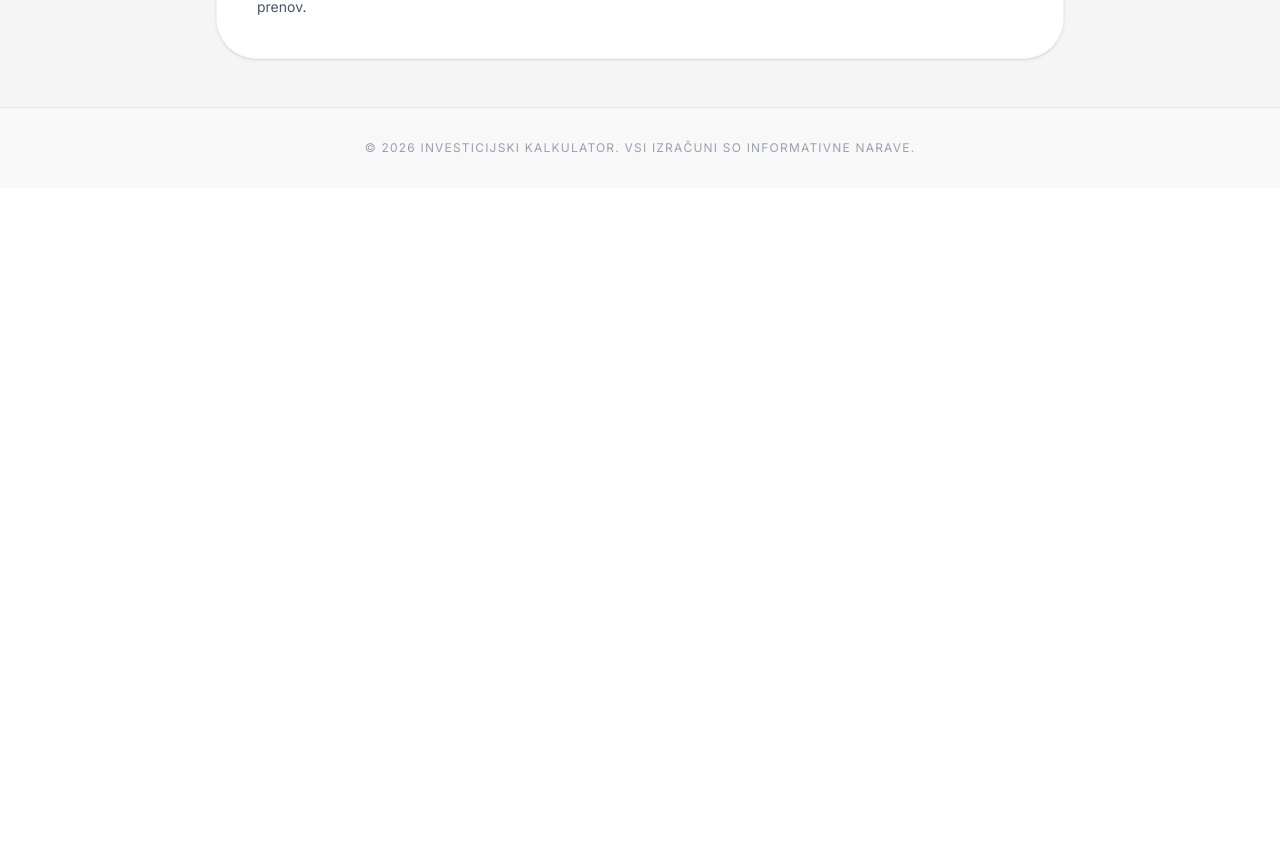
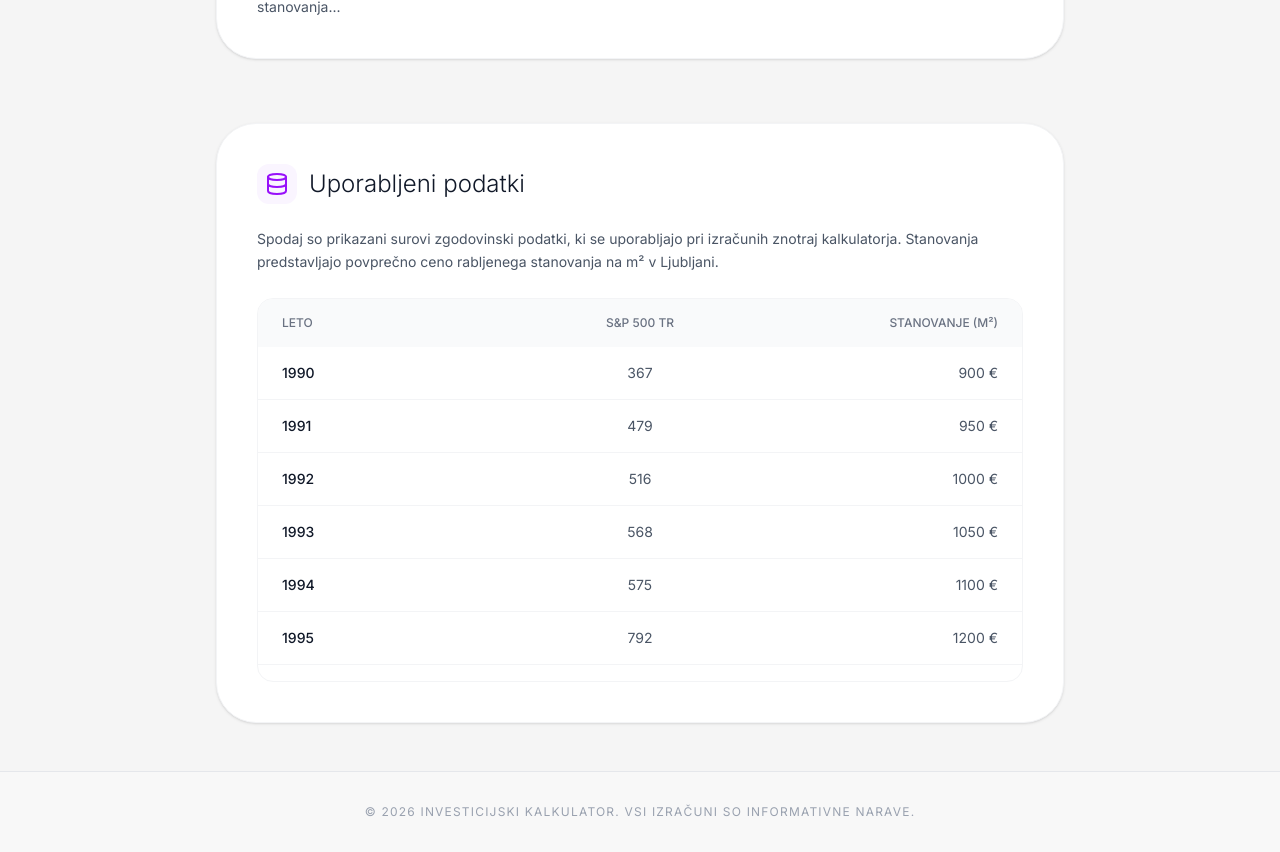
Before and after one commit to Zankooo/index-vs-stanovanja-slo, a Vue app in the folder frontend/: page /about in a window 1280 px wide. Shown: the part 1480-2332 px from the top of the page. Before the commit the page ends 1668 px from the top, so only its background shows below. Built offline with nearby package versions, Linux system fonts and the light colour scheme.

Commit message:
dodan vercel.json za deploy

```diff
--- a/frontend/index.html
+++ b/frontend/index.html
@@ -3,6 +3,7 @@
   <head>
     <meta charset="UTF-8" />
     <meta name="viewport" content="width=device-width, initial-scale=1.0" />
+    <link rel="icon" type="image/x-icon" href="/public/favicon.svg">
     <title>My Google AI Studio App</title>
   </head>
   <body>
--- a/frontend/src/App.vue
+++ b/frontend/src/App.vue
@@ -10,6 +10,7 @@
         <nav class="flex gap-6 sm:gap-8 text-[10px] sm:text-sm font-medium uppercase tracking-widest">
           <router-link to="/" class="hover:opacity-60 transition-opacity" active-class="text-black">Domov</router-link>
           <router-link to="/about" class="hover:opacity-60 transition-opacity" active-class="text-black">O projektu</router-link>
+          <router-link to="/feedback" class="hover:opacity-60 transition-opacity" active-class="text-black">Predlogi</router-link>
         </nav>
       </div>
     </header>
--- a/frontend/src/main.js
+++ b/frontend/src/main.js
@@ -4,10 +4,12 @@ import App from './App.vue'
 import { createRouter, createWebHistory } from 'vue-router'
 import Home from './views/Home.vue'
 import About from './views/About.vue'
+import Feedback from './views/Feedback.vue'
 
 const routes = [
   { path: '/', component: Home },
   { path: '/about', component: About },
+  { path: '/feedback', component: Feedback },
 ]
 
 const router = createRouter({
--- a/frontend/src/views/About.vue
+++ b/frontend/src/views/About.vue
@@ -1,5 +1,45 @@
 <script setup>
-import { Info, Calculator, Lightbulb, Home as HomeIcon } from 'lucide-vue-next'
+import { Info, Calculator, Lightbulb, Home as HomeIcon, Database } from 'lucide-vue-next'
+
+const podatki = [
+  { leto: 1990, sp500: 367, stanovanje: 900 },
+  { leto: 1991, sp500: 479, stanovanje: 950 },
+  { leto: 1992, sp500: 516, stanovanje: 1000 },
+  { leto: 1993, sp500: 568, stanovanje: 1050 },
+  { leto: 1994, sp500: 575, stanovanje: 1100 },
+  { leto: 1995, sp500: 792, stanovanje: 1200 },
+  { leto: 1996, sp500: 1034, stanovanje: 1250 },
+  { leto: 1997, sp500: 1298, stanovanje: 1300 },
+  { leto: 1998, sp500: 1670, stanovanje: 1350 },
+  { leto: 1999, sp500: 2021, stanovanje: 1400 },
+  { leto: 2000, sp500: 1837, stanovanje: 1450 },
+  { leto: 2001, sp500: 1618, stanovanje: 1500 },
+  { leto: 2002, sp500: 1261, stanovanje: 1600 },
+  { leto: 2003, sp500: 1622, stanovanje: 1700 },
+  { leto: 2004, sp500: 1799, stanovanje: 1850 },
+  { leto: 2005, sp500: 1887, stanovanje: 2000 },
+  { leto: 2006, sp500: 2186, stanovanje: 2300 },
+  { leto: 2007, sp500: 2306, stanovanje: 2700 },
+  { leto: 2008, sp500: 1452, stanovanje: 2660 },
+  { leto: 2009, sp500: 1837, stanovanje: 2390 },
+  { leto: 2010, sp500: 2117, stanovanje: 2420 },
+  { leto: 2011, sp500: 2158, stanovanje: 2440 },
+  { leto: 2012, sp500: 2504, stanovanje: 2320 },
+  { leto: 2013, sp500: 3315, stanovanje: 2080 },
+  { leto: 2014, sp500: 3769, stanovanje: 2020 },
+  { leto: 2015, sp500: 3821, stanovanje: 2040 },
+  { leto: 2016, sp500: 4278, stanovanje: 2180 },
+  { leto: 2017, sp500: 5212, stanovanje: 2410 },
+  { leto: 2018, sp500: 5478, stanovanje: 2770 },
+  { leto: 2019, sp500: 6553, stanovanje: 2800 },
+  { leto: 2020, sp500: 7759, stanovanje: 2960 },
+  { leto: 2021, sp500: 9986, stanovanje: 3591 },
+  { leto: 2022, sp500: 8178, stanovanje: 3935 },
+  { leto: 2023, sp500: 10327, stanovanje: 4268 },
+  { leto: 2024, sp500: 12991, stanovanje: 4237 },
+  { leto: 2025, sp500: 15220, stanovanje: 4783 },
+  { leto: 2026, sp500: 16935, stanovanje: 5000 },
+]
 </script>
 
 <template>
@@ -46,11 +86,11 @@ import { Info, Calculator, Lightbulb, Home as HomeIcon } from 'lucide-vue-next'
           <p>Investiranje v stanovanje poteka na naslednji način.</p>
             <br>
 
-            <p>Glede na višino začetne investicije se izračuna, koliko kvadratnih metrov povprečnega rabljenega stanovanja v Ljubljani bi lahko kupili za ta znesek v določenem letu.</p>
+            <p>Glede na višino začetne investicije se izračuna, koliko kvadratnih metrov povprečnega rabljenega stanovanja v Ljubljani bi lahko kupili za ta znesek ob koncu izbranega leta.</p>
 
             <br>
 
-            <p>Nato se vrednost investicije izračunava podobno kot pri investiranju v indeks, saj se upošteva rast vrednosti kvadratnega metra skozi posamezna leta. Pri najemninah pa se predpostavi 4 % letni donos glede na vrednost stanovanja v posameznem letu. Če je bilo stanovanje v določenem letu vredno 200.000 €, se tako predpostavi, da je letna najemnina znašala 10.000 €.</p>
+            <p>Nato se vrednost investicije izračunava podobno kot pri investiranju v indeks, saj se upošteva rast vrednosti kvadratnega metra skozi posamezna leta. Pri najemninah pa se predpostavi 4 % letni donos glede na vrednost stanovanja v posameznem letu. <i>Primer:</i> Če je bilo stanovanje v določenem letu vredno 200.000 €, se tako predpostavi, da je letna najemnina znašala 8.000 €.</p>
 
             <br>
 
@@ -78,9 +118,42 @@ import { Info, Calculator, Lightbulb, Home as HomeIcon } from 'lucide-vue-next'
       </p>
 
       <p class="text-gray-600 leading-relaxed text-sm">
-        Pri investiranju v stanovanja pa je teh spremenljivk še več – od stroškov pogodb in davkov do vzdrževanja ter prenov.
+        Pri investiranju v stanovanja pa je teh spremenljivk še več – od stroškov pogodb in davkov do vzdrževanja stanovanja...
+      </p>
+    </section>
+
+    <section class="bg-white p-10 rounded-[40px] shadow-sm border border-gray-100 space-y-6">
+      <div class="flex items-center gap-3">
+        <div class="p-2 bg-purple-50 rounded-xl">
+          <Database class="text-purple-600 w-6 h-6" />
+        </div>
+        <h2 class="text-2xl font-light text-gray-900">Uporabljeni podatki</h2>
+      </div>
+      <p class="text-gray-600 leading-relaxed text-sm">
+        Spodaj so prikazani surovi zgodovinski podatki, ki se uporabljajo pri izračunih znotraj kalkulatorja. Stanovanja predstavljajo povprečno ceno rabljenega stanovanja na m² v Ljubljani.
       </p>
 
+      <div class="overflow-x-auto rounded-2xl border border-gray-100 max-h-96">
+        <table class="w-full text-sm text-left table-fixed">
+          <thead class="text-xs text-gray-500 uppercase bg-gray-50 sticky top-0">
+            <tr>
+              <th scope="col" class="w-1/3 px-6 py-4 font-medium">Leto</th>
+              <th scope="col" class="w-1/3 px-6 py-4 font-medium text-center">S&P 500 TR</th>
+              <th scope="col" class="w-1/3 px-6 py-4 font-medium text-right">Stanovanje (m²)</th>
+            </tr>
+          </thead>
+          <tbody class="divide-y divide-gray-100">
+            <tr v-for="vrstica in podatki" :key="vrstica.leto" class="hover:bg-gray-50/50 transition-colors">
+              <td class="px-6 py-4 text-gray-900 font-medium">{{ vrstica.leto }}</td>
+              <td class="px-6 py-4 text-gray-600 text-center">{{ vrstica.sp500 }}</td>
+              <td class="px-6 py-4 text-gray-600 text-right">{{ vrstica.stanovanje }} €</td>
+            </tr>
+          </tbody>
+        </table>
+      </div>
+
     </section>
+
+
   </div>
 </template>
--- /dev/null
+++ b/frontend/src/views/Feedback.vue
@@ -0,0 +1,125 @@
+<script setup>
+import { ref } from 'vue'
+import { MessageSquare, Send, CheckCircle, AlertCircle, Lightbulb } from 'lucide-vue-next'
+
+const sporocilo = ref('')
+const status = ref('idle') // idle | sending | success | error
+
+async function poslji() {
+  if (!sporocilo.value.trim()) return
+
+  status.value = 'sending'
+
+  try {
+    const response = await fetch('https://api.emailjs.com/api/v1.0/email/send', {
+      method: 'POST',
+      headers: { 'Content-Type': 'application/json' },
+      body: JSON.stringify({
+        service_id: 'service_c10t16i',
+        template_id: 'template_6xqtrc4',
+        user_id: 'l3RlUEoMjzngvsDe3',
+        template_params: {
+          name: 'Anonimni uporabnik',
+          time: new Date().toLocaleString('sl-SI'),
+          message: sporocilo.value,
+        }
+      })
+    })
+
+    if (response.ok) {
+      status.value = 'success'
+      sporocilo.value = ''
+    } else {
+      status.value = 'error'
+    }
+  } catch (error) {
+    status.value = 'error'
+  }
+}
+</script>
+
+<template>
+  <div class="space-y-16">
+
+    <!-- Header -->
+    <section class="space-y-6">
+      <div class="inline-flex items-center gap-2 px-3 py-1 rounded-full bg-black text-white text-[10px] uppercase font-bold tracking-widest">
+        <MessageSquare class="w-3 h-3" />
+        <span>Povratne informacije</span>
+      </div>
+      <p class="text-3xl font-light tracking-tight leading-tight max-w-2xl text-gray-900">
+        Imaš <span class="italic font-normal">predlog o izboljšavi?</span>
+      </p>
+      <p class="text-lg text-gray-500 max-w-2xl leading-relaxed">
+        Si opazil kakšno napako ali pa imaš samo idejo o morebitni izboljšavi. Sporoči mi spodaj.
+      </p>
+    </section>
+
+    <!-- Form card -->
+    <div class="bg-white p-8 sm:p-10 rounded-[40px] shadow-sm border border-gray-100">
+
+      <!-- Success -->
+      <div v-if="status === 'success'" class="flex flex-col items-center gap-4 py-12 text-center">
+        <div class="p-4 bg-green-50 rounded-full">
+          <CheckCircle class="w-10 h-10 text-green-500" />
+        </div>
+        <h3 class="text-xl font-medium text-gray-900">Sporočilo poslano!</h3>
+        <p class="text-gray-500 text-sm max-w-sm">Hvala za tvoj predlog!</p>
+        <button
+          @click="status = 'idle'"
+          class="mt-4 px-6 py-2.5 rounded-full border border-gray-200 text-sm font-medium text-gray-600 hover:bg-gray-50 transition-colors"
+        >
+          Pošlji novo sporočilo
+        </button>
+      </div>
+
+      <!-- Form -->
+      <template v-else>
+        <div class="space-y-6">
+          <textarea
+            v-model="sporocilo"
+            rows="6"
+            placeholder="Opiši svojo idejo ali napako..."
+            class="w-full px-4 py-3 rounded-2xl border border-gray-200 bg-gray-50 text-sm text-gray-800 placeholder-gray-300 focus:outline-none focus:ring-2 focus:ring-gray-900 focus:border-transparent transition resize-none"
+          />
+
+          <div v-if="status === 'error'" class="flex items-center gap-2 p-4 rounded-2xl bg-red-50 text-red-600 text-sm">
+            <AlertCircle class="w-4 h-4 shrink-0" />
+            <span>Pošiljanje ni uspelo. Poskusite znova.</span>
+          </div>
+
+          <div class="flex justify-end">
+            <button
+              @click="poslji"
+              :disabled="!sporocilo.trim() || status === 'sending'"
+              class="inline-flex items-center gap-2 px-6 py-3 rounded-full bg-gray-900 text-white text-sm font-medium hover:bg-gray-700 disabled:opacity-40 disabled:cursor-not-allowed transition-all"
+            >
+              <span v-if="status === 'sending'">Pošiljam...</span>
+              <span v-else>Pošlji</span>
+              <Send class="w-4 h-4" />
+            </button>
+          </div>
+        </div>
+      </template>
+
+    </div>
+
+    <!-- Kaj nas zanima -->
+    <div class="bg-white p-8 sm:p-10 rounded-[40px] shadow-sm border border-gray-100 space-y-5">
+      <div class="flex items-center gap-3">
+        <div class="p-2 bg-yellow-50 rounded-xl">
+          <Lightbulb class="text-yellow-600 w-5 h-5" />
+        </div>
+        <h2 class="text-lg font-medium text-gray-900">Kaj me zanima?</h2>
+      </div>
+      <ul class="text-sm text-gray-500 space-y-3 leading-relaxed">
+        <li class="flex items-start gap-2"><span class="text-gray-300 mt-0.5">→</span> Napake v izračunih ali logiki</li>
+        <li class="flex items-start gap-2"><span class="text-gray-300 mt-0.5">→</span> Napačni ali zastareli podatki</li>
+        <li class="flex items-start gap-2"><span class="text-gray-300 mt-0.5">→</span> Predlogi za dodatne scenarije (npr. mesečno vlaganje)</li>
+        <li class="flex items-start gap-2"><span class="text-gray-300 mt-0.5">→</span> Ideje za nove funkcionalnosti</li>
+        <li class="flex items-start gap-2"><span class="text-gray-300 mt-0.5">→</span> Karkoli, kar bi naredilo kalkulator boljši</li>
+      </ul>
+    </div>
+
+  </div>
+</template>
--- a/frontend/src/views/Home.vue
+++ b/frontend/src/views/Home.vue
@@ -10,7 +10,8 @@ const loading = ref(false)
 const handleSubmit = async () => {
   loading.value = true
   try {
-    const response = await fetch(`http://127.0.0.1:8000/api/izracun?leto=${yearCount.value}&kes=${amount.value}`);
+    const apiUrl = import.meta.env.VITE_API_URL || 'http://127.0.0.1:8000';
+    const response = await fetch(`${apiUrl}/api/izracun?leto=${yearCount.value}&kes=${amount.value}`);
     const data = await response.json();
     results.value = data.rezultati;
   }
@@ -30,13 +31,13 @@ const handleSubmit = async () => {
           Primerjajte svoje <span class="italic font-normal">investicije</span>
         </h1>
         <p class="text-gray-500 max-w-lg">
-          Vnesite podatke za hitro primerjavo med investiranjem v ameriški indeks (ETF) S&P 500 na eni strani in na drugi strani v povprečno rabljeno stanovanje v Ljubljani. Vse temelji na podlagi realnih zgodovinskih podatkih.
+          Vnesi podatke za hitro primerjavo med investiranjem v ameriški indeks (ETF) S&P 500 na eni strani in na drugi strani v povprečno rabljeno stanovanje v Ljubljani. Izračuni so narejeni od konca izbranega leta do meseca junija 2026. Vse temelji na podlagi realnih zgodovinskih podatkih.
         </p>
       </div>
 
       <form @submit.prevent="handleSubmit" class="grid grid-cols-1 md:grid-cols-3 gap-6 items-end bg-white p-8 rounded-3xl shadow-sm border border-gray-100">
         <div class="space-y-2">
-          <label class="text-[10px] uppercase tracking-widest font-bold text-gray-400">Leto nakupa (od 1990)</label>
+          <label class="text-[10px] uppercase tracking-widest font-bold text-gray-400">Leto nakupa (1990-2025)</label>
           <input
             v-model="yearCount"
             type="number"
@@ -91,7 +92,7 @@ const handleSubmit = async () => {
                 <p class="text-sm font-medium text-gray-900">{{ results.stanovanje.kupljena_kvadratura }} m²</p>
               </div>
               <div class="p-4 bg-gray-50 rounded-2xl flex justify-between items-center">
-                <p class="text-[10px] uppercase tracking-widest text-gray-400 font-bold">Rast cene</p>
+                <p class="text-[10px] uppercase tracking-widest text-gray-400 font-bold">Rast cene m²</p>
                 <p class="text-sm font-medium text-green-600">+{{ results.stanovanje.procentualna_rast_cene_stanovanja }}%</p>
               </div>
             </div>
```
Also changed, not shown: frontend/public/favicon.svg (added), frontend/vercel.json (added).
